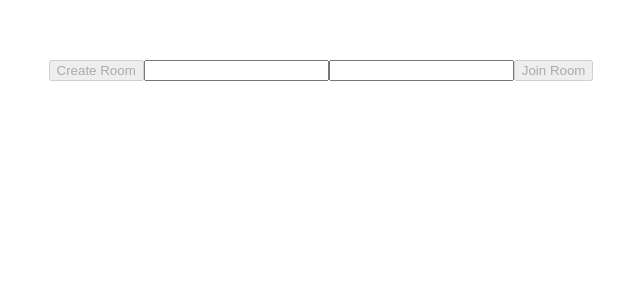
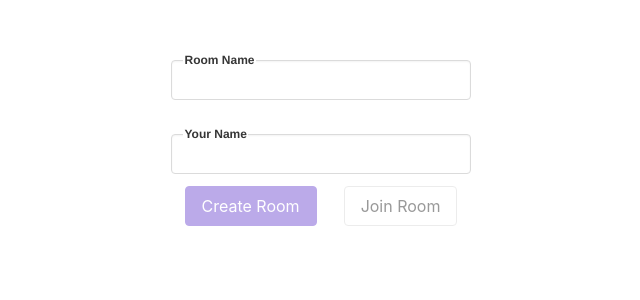
Before and after one commit to kylebible/blessthisguess, a Vue app: page / in a window 1280 px wide. Shown: the top 300 px of the page, without its empty margins (319-959 px from the left). Built offline with nearby package versions, Linux system fonts and the light colour scheme; no server answers.

Commit message:
adding styling

```diff
--- a/public/index.html
+++ b/public/index.html
@@ -1,15 +1,23 @@
 <!DOCTYPE html>
 <html lang="en">
   <head>
-    <meta charset="utf-8">
-    <meta http-equiv="X-UA-Compatible" content="IE=edge">
-    <meta name="viewport" content="width=device-width,initial-scale=1.0">
-    <link rel="icon" href="<%= BASE_URL %>favicon.ico">
+    <meta charset="utf-8" />
+    <meta http-equiv="X-UA-Compatible" content="IE=edge" />
+    <meta name="viewport" content="width=device-width,initial-scale=1.0" />
+    <link rel="icon" href="<%= BASE_URL %>favicon.ico" />
+    <link
+      rel="stylesheet"
+      href="https://cdn.materialdesignicons.com/2.5.94/css/materialdesignicons.min.css"
+    />
     <title><%= htmlWebpackPlugin.options.title %></title>
   </head>
   <body>
     <noscript>
-      <strong>We're sorry but <%= htmlWebpackPlugin.options.title %> doesn't work properly without JavaScript enabled. Please enable it to continue.</strong>
+      <strong
+        >We're sorry but <%= htmlWebpackPlugin.options.title %> doesn't work
+        properly without JavaScript enabled. Please enable it to
+        continue.</strong
+      >
     </noscript>
     <div id="app"></div>
     <!-- built files will be auto injected -->
--- a/src/App.vue
+++ b/src/App.vue
@@ -11,7 +11,7 @@ import {
   SetupContext,
   onMounted,
   ref,
-  computed
+  computed,
 } from "@vue/composition-api";
 import Welcome from "@/components/Welcome.vue";
 import Room from "@/components/Room.vue";
@@ -26,7 +26,7 @@ export default defineComponent({
     });
 
     return { hasRoom };
-  }
+  },
 });
 </script>
 
@@ -35,8 +35,9 @@ export default defineComponent({
   font-family: Avenir, Helvetica, Arial, sans-serif;
   -webkit-font-smoothing: antialiased;
   -moz-osx-font-smoothing: grayscale;
-  text-align: center;
   color: #2c3e50;
-  margin-top: 60px;
+  display: flex;
+  justify-content: center;
+  font-size: 12px;
 }
 </style>
--- a/src/components/Room.vue
+++ b/src/components/Room.vue
@@ -1,10 +1,22 @@
 <template>
-  <div>
-    <button @click="leaveRoom">Leave Room</button>
-    <div>Room Name: {{ roomName }}</div>
-    <div>UserName: {{ userName }}</div>
-    <input type="text" v-model="newSubmittedPerson" />
-    <button @click="submitPerson">Submit</button>
+  <div class="wrapper">
+    <b-button type="is-danger" class="leave-room" @click="leaveRoom"
+      >Leave Room</b-button
+    >
+    <div class="room-name">Room Name: {{ roomName }}</div>
+    <div class="user-name">UserName: {{ userName }}</div>
+    <div class="submit-group">
+      <b-field
+        class="person"
+        label="Submit a Person"
+        label-position="on-border"
+      >
+        <b-input v-model="newSubmittedPerson"> </b-input>
+      </b-field>
+      <b-button class="submit-button" type="is-primary" @click="submitPerson"
+        >Submit</b-button
+      >
+    </div>
     <div class="player-list">
       <h1>Players</h1>
       <div v-for="player of players" :key="player.name">
@@ -12,12 +24,16 @@
         <span v-if="player.assignedName && player.name !== userName">{{
           player.assignedName
         }}</span>
-        <span v-else-if="player.submittedName">x</span>
+        <b-icon icon="check" v-else-if="player.submittedName"></b-icon>
       </div>
+      <b-button
+        v-if="isCreator"
+        :disabled="!isReadyToAssign || !isCreator"
+        @click="assignPeople"
+      >
+        Assign Roles
+      </b-button>
     </div>
-    <button :disabled="!isReadyToAssign || !isCreator" @click="assignPeople">
-      Assign
-    </button>
   </div>
 </template>
 
@@ -54,7 +70,16 @@ export default defineComponent({
 
     watchEffect(() => {
       players.value = state.playerList;
+    });
+    watchEffect(() => {
       isCreator.value = state.user.isCreator;
+    });
+
+    watchEffect(() => {
+      roomName.value = state.room;
+    });
+    watchEffect(() => {
+      userName.value = state.user.name;
     });
 
     const submitPerson = () => {
@@ -85,9 +110,58 @@ export default defineComponent({
 });
 </script>
 
-<style lang="scss">
+<style scoped lang="scss">
+.wrapper {
+  position: relative;
+  padding-top: 60px;
+  width: 500px;
+  height: 100vh;
+  display: flex;
+  flex-direction: column;
+  align-items: center;
+}
 .player-list {
   display: flex;
   flex-direction: column;
+  width: 90%;
+}
+.room-name {
+  position: absolute;
+  top: 2em;
+  right: 1em;
+}
+
+.user-name {
+  position: absolute;
+  top: 2em;
+  left: 1em;
+}
+.leave-room {
+  position: absolute !important;
+  bottom: 10px;
+  left: 50%;
+  transform: translate(-50%, -50%);
+}
+
+.person {
+  width: 50%;
+}
+
+.submit-group {
+  display: flex;
+  justify-content: center;
+  width: 90%;
+  margin-top: 20px;
+}
+.submit-button {
+  margin-left: 10px;
+}
+
+h1 {
+  font-size: 2em;
+}
+
+span {
+  font-size: 1.5em;
 }
 </style>
--- a/src/components/Welcome.vue
+++ b/src/components/Welcome.vue
@@ -1,11 +1,22 @@
 <template>
-  <div>
-    <button @click="createRoom" :disabled="userName == ''">
-      Create Room
-    </button>
-    <input type="text" v-model="roomName" maxlength="4" required />
-    <input type="text" v-model="userName" required />
-    <button @click="joinRoom" :disabled="!canSubmit">Join Room</button>
+  <div class="welcome-wrapper">
+    <b-field label="Room Name" label-position="on-border">
+      <b-input v-model="roomName" maxlength="4" @input="upperCaseRoom">
+      </b-input>
+    </b-field>
+    <b-field label="Your Name" label-position="on-border">
+      <b-input v-model="userName"></b-input>
+    </b-field>
+    <div class="welcome-buttons">
+      <b-button
+        type="is-primary"
+        @click="createRoom"
+        :disabled="userName == ''"
+      >
+        Create Room
+      </b-button>
+      <b-button @click="joinRoom" :disabled="!canSubmit">Join Room</b-button>
+    </div>
   </div>
 </template>
 
@@ -43,9 +54,30 @@ export default defineComponent({
       joinSocketRoom(roomName.value, userName.value);
     }
 
-    return { roomName, userName, createRoom, joinRoom, canSubmit };
+    function upperCaseRoom() {
+      roomName.value = roomName.value.toUpperCase();
+    }
+
+    return {
+      roomName,
+      userName,
+      createRoom,
+      joinRoom,
+      canSubmit,
+      upperCaseRoom,
+    };
   },
 });
 </script>
 
-<style lang="scss"></style>
+<style lang="scss">
+.welcome-wrapper {
+  margin-top: 60px;
+  width: 300px;
+}
+.welcome-buttons {
+  display: flex;
+  flex-direction: row;
+  justify-content: space-around;
+}
+</style>
--- a/src/main.ts
+++ b/src/main.ts
@@ -2,10 +2,13 @@ import store from "@/store";
 import VueCompositionApi from "@vue/composition-api";
 import Vue from "vue";
 import App from "./App.vue";
+import Buefy from "buefy";
+import "buefy/dist/buefy.css";
 
 Vue.config.productionTip = false;
 
 Vue.use(VueCompositionApi);
+Vue.use(Buefy);
 
 new Vue({
   store,
```
Also changed, not shown: package.json (+31 -27 lines), 2 other files (tests, documents, lock files or other folders).
